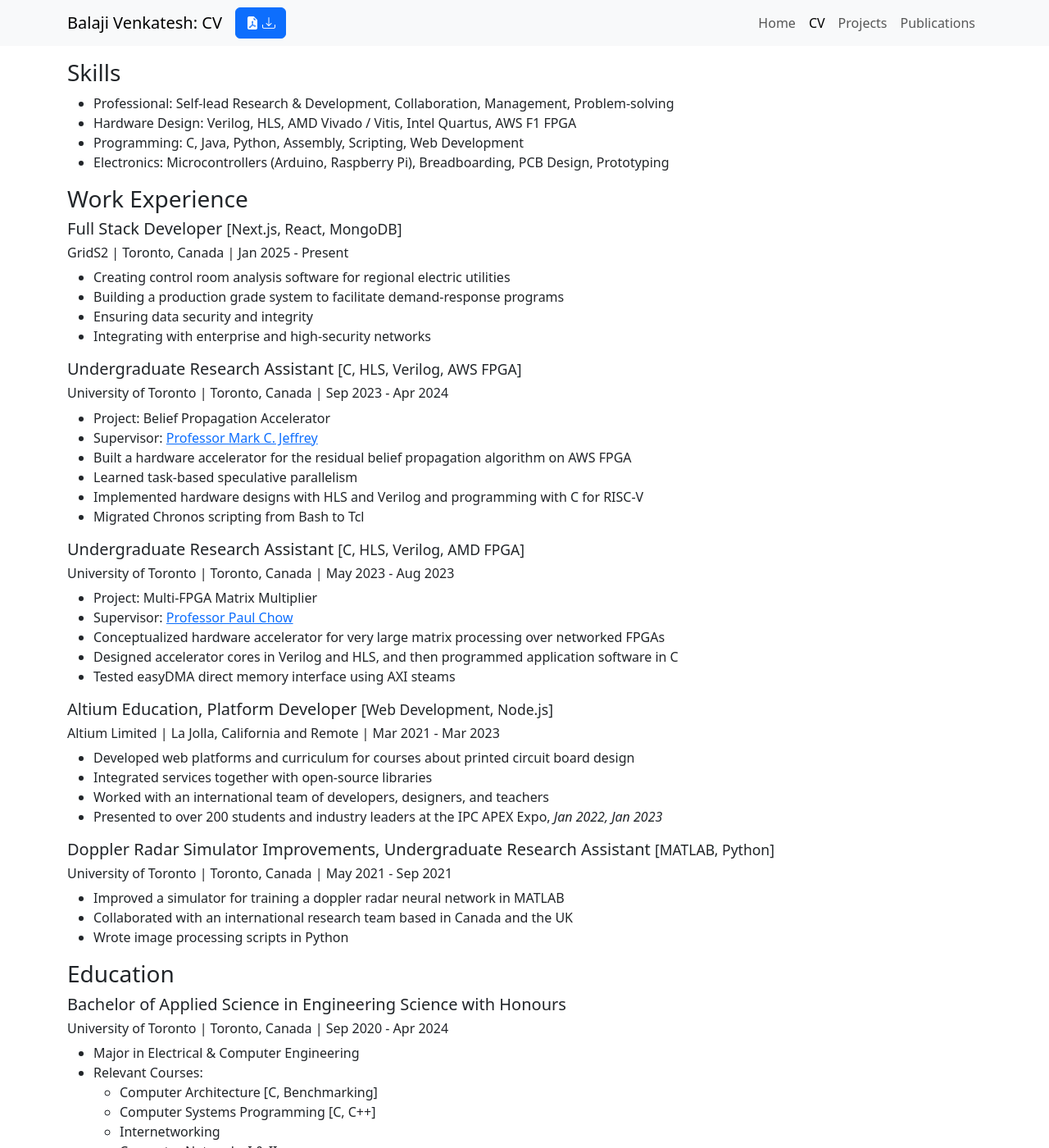
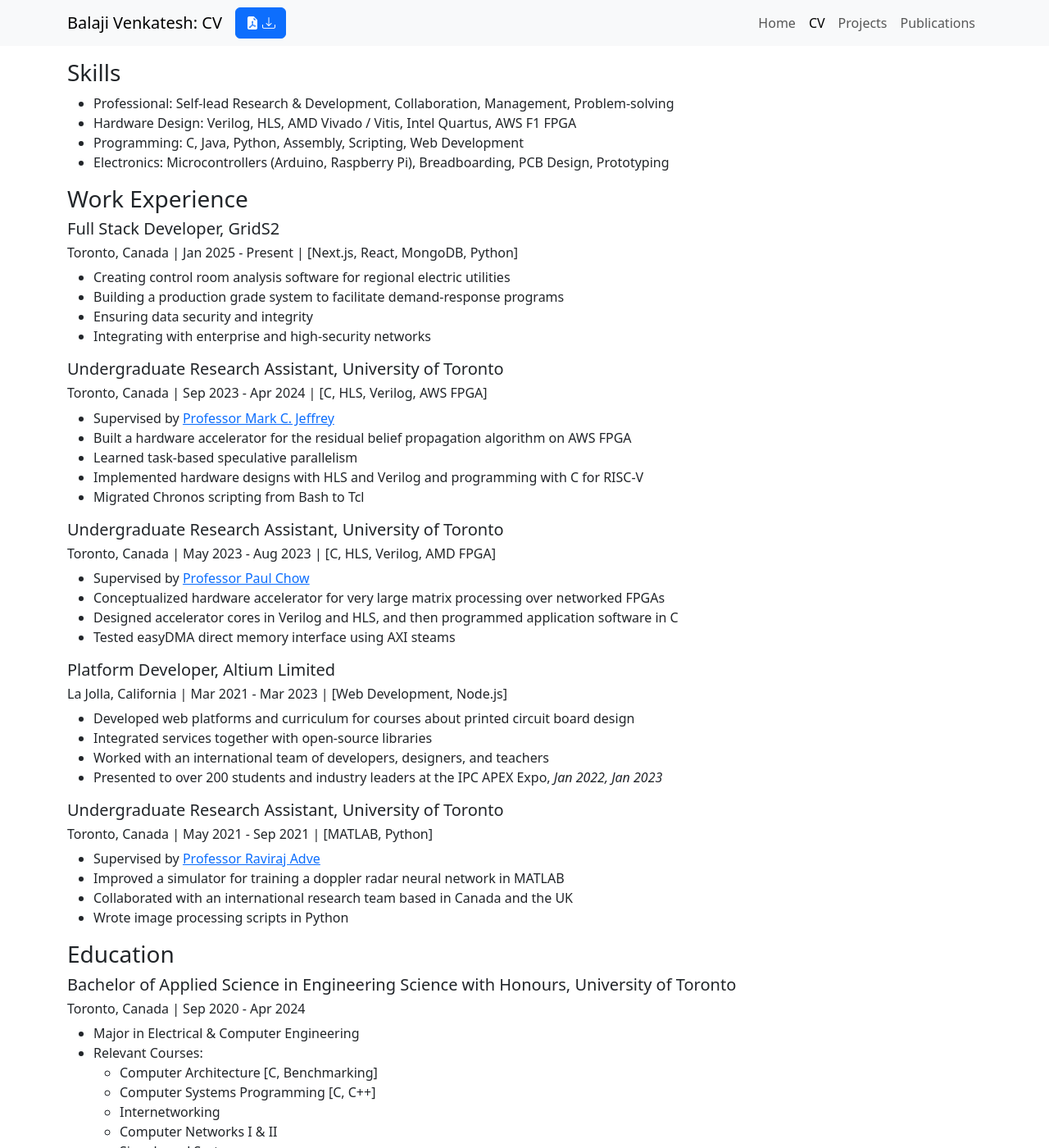
Before and after one commit to balaji-venkatesh/balaji-venkatesh.github.io, a Jekyll site: the page built from cv.md, in a window 1280 px wide and 1400 px high. Shown: the whole window at 82% size. Built offline with Jekyll 4.4.1, drawn with Linux system fonts in a browser that asks for light colours; some of the changed text lies outside the part shown.

Commit message:
cv reformat

```diff
--- a/cv.md
+++ b/cv.md
@@ -12,47 +12,46 @@
 
 ### Work Experience
 
-##### Full Stack Developer <small> [Next.js, React, MongoDB] </small>
-###### GridS2 | Toronto, Canada | Jan 2025 - Present
+##### Full Stack Developer, GridS2
+###### Toronto, Canada | Jan 2025 - Present | [Next.js, React, MongoDB, Python]
 - Creating control room analysis software for regional electric utilities
 - Building a production grade system to facilitate demand-response programs
 - Ensuring data security and integrity
 - Integrating with enterprise and high-security networks
 
-##### Undergraduate Research Assistant <small> [C, HLS, Verilog, AWS FPGA] </small>
-###### University of Toronto | Toronto, Canada | Sep 2023 - Apr 2024
-- Project: Belief Propagation Accelerator
-- Supervisor: [Professor Mark C. Jeffrey](https://www.eecg.utoronto.ca/~mcj/)
+##### Undergraduate Research Assistant, University of Toronto
+###### Toronto, Canada | Sep 2023 - Apr 2024 | [C, HLS, Verilog, AWS FPGA]
+- Supervised by [Professor Mark C. Jeffrey](https://www.eecg.utoronto.ca/~mcj/)
 - Built a hardware accelerator for the residual belief propagation algorithm on AWS FPGA
 - Learned task-based speculative parallelism
 - Implemented hardware designs with HLS and Verilog and programming with C for RISC-V
 - Migrated Chronos scripting from Bash to Tcl
 
-##### Undergraduate Research Assistant <small> [C, HLS, Verilog, AMD FPGA] </small>
-###### University of Toronto | Toronto, Canada | May 2023 - Aug 2023
-- Project: Multi-FPGA Matrix Multiplier
-- Supervisor: [Professor Paul Chow](https://www.eecg.utoronto.ca/~pc/)
+##### Undergraduate Research Assistant, University of Toronto
+###### Toronto, Canada | May 2023 - Aug 2023 | [C, HLS, Verilog, AMD FPGA]
+- Supervised by [Professor Paul Chow](https://www.eecg.utoronto.ca/~pc/)
 - Conceptualized hardware accelerator for very large matrix processing over networked FPGAs
 - Designed accelerator cores in Verilog and HLS, and then programmed application software in C
 - Tested easyDMA direct memory interface using AXI steams
 
-##### Altium Education, Platform Developer <small> [Web Development, Node.js] </small>
-###### Altium Limited | La Jolla, California and Remote | Mar 2021 - Mar 2023
+##### Platform Developer, Altium Limited
+###### La Jolla, California | Mar 2021 - Mar 2023 | [Web Development, Node.js]
 - Developed web platforms and curriculum for courses about printed circuit board design
 - Integrated services together with open-source libraries
 - Worked with an international team of developers, designers, and teachers
 - Presented to over 200 students and industry leaders at the IPC APEX Expo, *Jan 2022, Jan 2023*
 
-##### Doppler Radar Simulator Improvements, Undergraduate Research Assistant <small> [MATLAB, Python] </small>
-###### University of Toronto | Toronto, Canada | May 2021 - Sep 2021
+##### Undergraduate Research Assistant, University of Toronto
+###### Toronto, Canada | May 2021 - Sep 2021 | [MATLAB, Python]
+- Supervised by [Professor Raviraj Adve](https://www.comm.utoronto.ca/~rsadve/)
 - Improved a simulator for training a doppler radar neural network in MATLAB
 - Collaborated with an international research team based in Canada and the UK
 - Wrote image processing scripts in Python
 
 ### Education
 
-##### Bachelor of Applied Science in Engineering Science with Honours
-###### University of Toronto | Toronto, Canada | Sep 2020 - Apr 2024
+##### Bachelor of Applied Science in Engineering Science with Honours, University of Toronto
+###### Toronto, Canada | Sep 2020 - Apr 2024
 - Major in Electrical & Computer Engineering
 - Relevant Courses:
   - Computer Architecture [C, Benchmarking]
@@ -65,10 +64,10 @@
 - Cumulative GPA of 3.5/4
 - Fourth year GPA of 3.9/4
 - Dean’s Honour List, 2020F, 2021W, 2021F, 2022W, 2023F, 2024W
-- Undergraduate Summer Research Program Dean’s Pivot Fellowship Award, *Sep 2021*
+- Undergraduate Summer Research Program Dean’s Pivot Fellowship Award, Sep 2021
 
-##### Implementing and Administering Cisco Solutions
-###### Cisco U | Remote | Nov 2024 - Jan 2025
+##### Implementing and Administering Cisco Solutions, Cisco U
+###### Remote | Nov 2024 - Jan 2025
 - Install, operate, configure, and verify basic IPv4 and IPv6 networks
 - Configure network components, such as switches, routers, and wireless LAN controllers
 - Manage network devices and identify basic security threats
```
Also changed, not shown: other parts of cv.md (+6 -6 lines).
